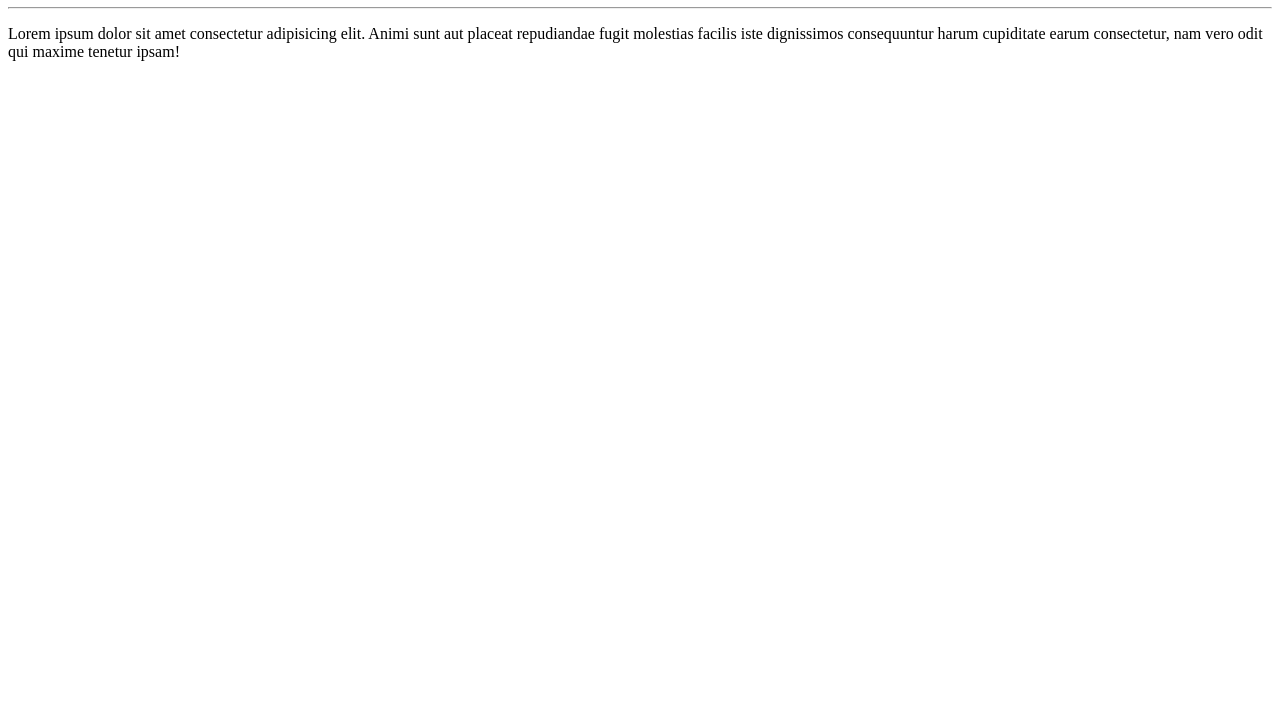
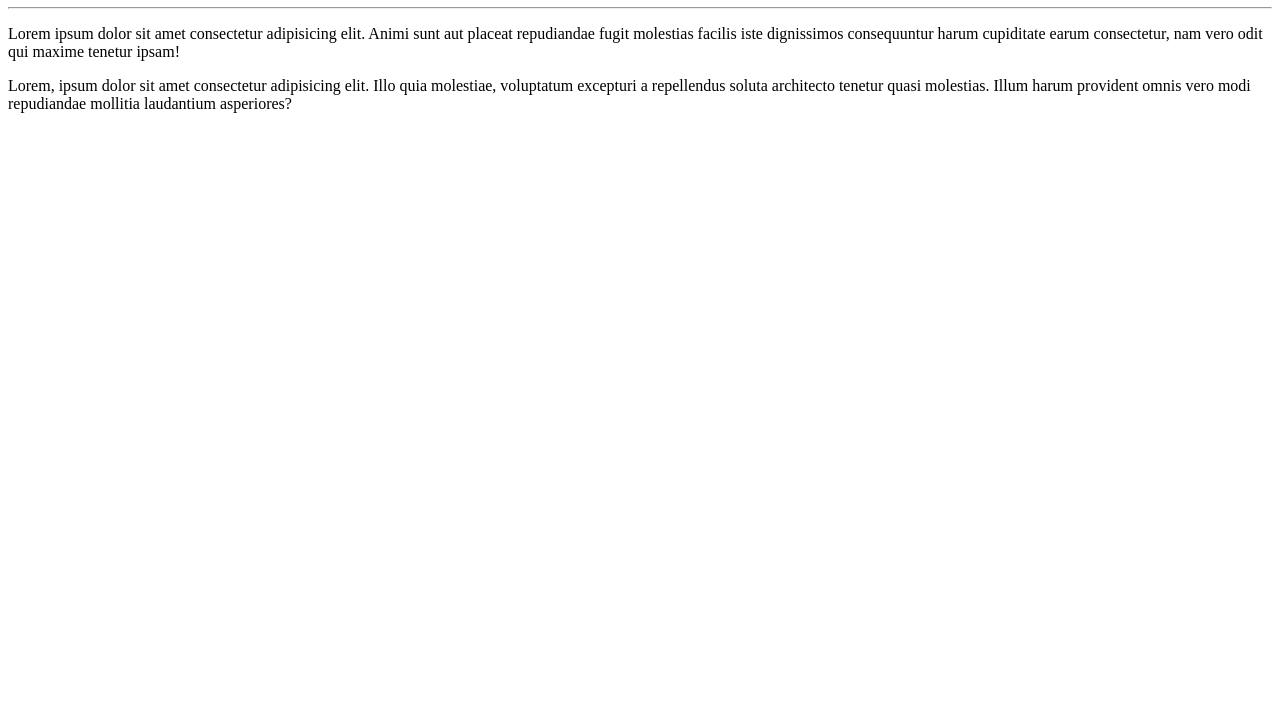
Before and after one commit to MiryamOlliveira/Ola-Mundo, a plain HTML site: page tarefa prática/index.html in a window 1280 px wide. Shown: the part 73-800 px from the top of the page. Drawn offline with Linux system fonts and the light colour scheme.

Commit message:
Adicionei um parágrafo

```diff
--- a/tarefa prática/index.html
+++ b/tarefa prática/index.html
@@ -10,5 +10,6 @@
    <h1>Olá, Mundo!</h1>
    <hr>
    <p>Lorem ipsum dolor sit amet consectetur adipisicing elit. Animi sunt aut placeat repudiandae fugit molestias facilis iste dignissimos consequuntur harum cupiditate earum consectetur, nam vero odit qui maxime tenetur ipsam!</p>
+   <p>Lorem, ipsum dolor sit amet consectetur adipisicing elit. Illo quia molestiae, voluptatum excepturi a repellendus soluta architecto tenetur quasi molestias. Illum harum provident omnis vero modi repudiandae mollitia laudantium asperiores?</p>
 </body>
 </html>
```
